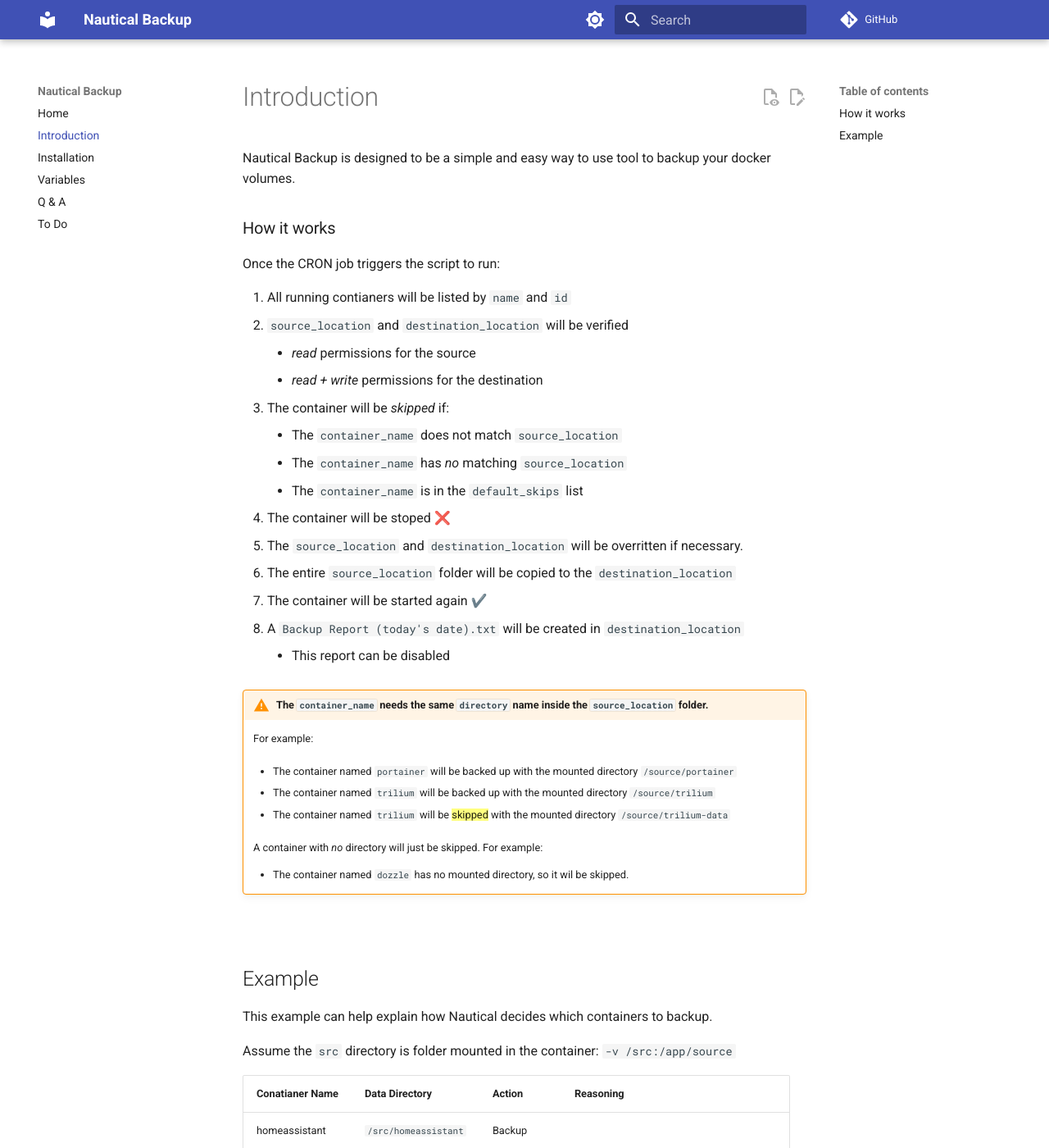
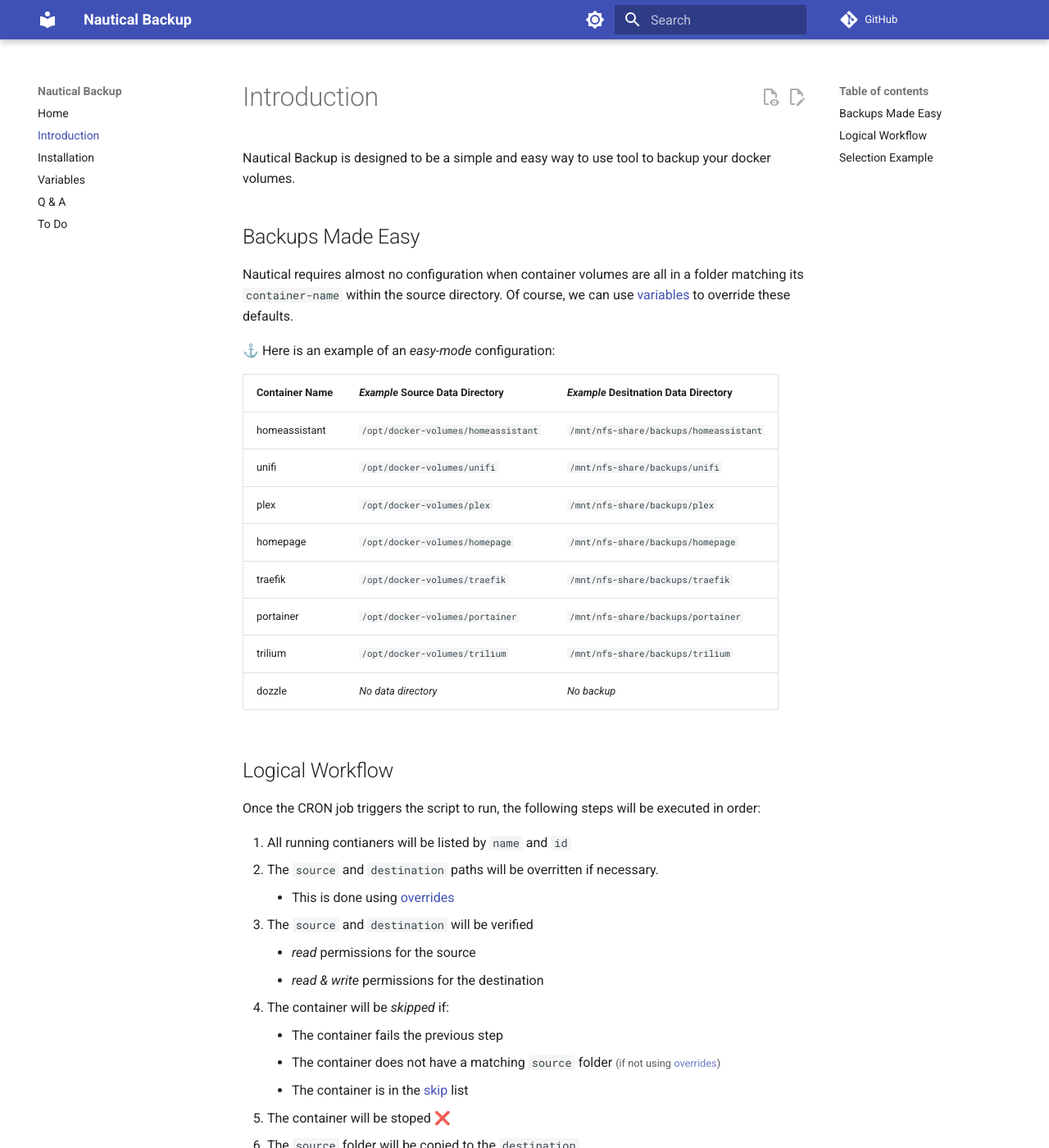
Before and after one commit to Minituff/nautical-backup, an MkDocs documentation site: the page built from docs/introduction.md, in a window 1280 px wide and 1400 px high. Shown: the whole window at 82% size. Built offline with MkDocs 1.6.1 and Material for MkDocs 9.7.7, drawn with Linux system fonts in a browser that asks for light colours; comment, search, counter and statistics services are not loaded; some of the changed text lies outside the part shown.

Commit message:
Better documentation

```diff
--- a/docs/introduction.md
+++ b/docs/introduction.md
@@ -1,40 +1,58 @@
 Nautical Backup is designed to be a simple and easy way to use tool to backup your docker volumes.
+## Backups Made Easy
 
-### How it works
-Once the CRON job triggers the script to run:
+Nautical requires almost no configuration when container volumes are all in a folder matching its `container-name` within the source directory. Of course, we can use [variables](./arguments.md) to override these defaults.
+
+⚓ Here is an example of an *easy-mode* configuration:
+
+| Container Name | *Example* Source Data Directory     | *Example* Desitnation Data Directory   |
+| -------------- | ----------------------------------- | -------------------------------------- |
+| homeassistant  | `/opt/docker-volumes/homeassistant` | `/mnt/nfs-share/backups/homeassistant` |
+| unifi          | `/opt/docker-volumes/unifi`         | `/mnt/nfs-share/backups/unifi`         |
+| plex           | `/opt/docker-volumes/plex`          | `/mnt/nfs-share/backups/plex`          |
+| homepage       | `/opt/docker-volumes/homepage`      | `/mnt/nfs-share/backups/homepage`      |
+| traefik        | `/opt/docker-volumes/traefik`       | `/mnt/nfs-share/backups/traefik`       |
+| portainer      | `/opt/docker-volumes/portainer`     | `/mnt/nfs-share/backups/portainer`     |
+| trilium        | `/opt/docker-volumes/trilium`       | `/mnt/nfs-share/backups/trilium`       |
+| dozzle         | *No data directory*                 | *No backup*                            |
+
+## Logical Workflow
+Once the CRON job triggers the script to run, the following steps will be executed in order:
 
 1. All running contianers will be listed by `name` and `id`
-1. `source_location` and `destination_location` will be verified
+2. The `source` and `destination` paths will be overritten if necessary.
+    *  This is done using [overrides](./arguments.md#override-source-directory)
+3. The `source` and `destination` will be verified
     * *read* permissions for the source
-    * *read + write* permissions for the destination
-1. The container will be *skipped* if:
-    * The `container_name` does not match `source_location`
-    * The `container_name` has *no* matching `source_location`
-    * The `container_name` is in the `default_skips` list
-1. The container will be stoped ❌
-1. The `source_location` and `destination_location` will be overritten if necessary.
-1. The entire `source_location` folder will be copied to the `destination_location`
-1. The container will be started again ✔️
-1. A `Backup Report (today's date).txt` will be created in `destination_location`
-      * This report can be disabled
+    * *read & write* permissions for the destination
+4. The container will be *skipped* if:
+    * The container fails the previous step
+    * The container does not have a matching `source` folder <small>(if not using [overrides](./arguments.md#override-source-directory))</small>
+    * The container is in the [skip](./arguments.md#skip-containers) list
+5. The container will be stoped ❌
+6. The `source` folder will be copied to the `destination`
+    * Except for excluded files
+7. The container will be started again ✔️
+8. A `Backup Report (today's date).txt` will be created in `destination`
+      * This report can be disabled using [variables](./arguments.md#report-file)
 
 
-!!! warning "The `container_name` needs the same `directory` name inside the `source_location` folder."
+!!! warning "The container needs a matching `directory` name inside the `source` folder."
+    !!! abstract "Only if you are not using [overrides](./arguments.md#override-source-directory)."
     For example:
 
-    * The container named `portainer` will be backed up with the mounted directory `/source/portainer`
+    * A container named `portainer` will be backed up with the mounted directory `/source/portainer`
 
-    * The container named `trilium` will be backed up with the mounted directory `/source/trilium`
+    * A container named `trilium` will be backed up with the mounted directory `/source/trilium`
 
-    * The container named `trilium` will be ==skipped== with the mounted directory `/source/trilium-data`
+    * A container named `portainer` will be ==skipped== with the mounted directory `/source/portainer-data`
 
     A container with *no* directory will just be skipped. For example:
 
-    * The container named `dozzle` has no mounted directory, so it wil be skipped.
+    * A container named `dozzle` has no mounted directory, so it wil be skipped.
 
-<br>
 
-## Example
+## Selection Example
  This example can help explain how Nautical decides which containers to backup.
 
  Assume the `src` directory is folder mounted in the container: `-v /src:/app/source`
@@ -44,9 +62,12 @@
 | homeassistant   | `/src/homeassistant` | Backup |                                           |
 | unifi           | `/src/unifi`         | Backup |                                           |
 | tautulli        | `/src/plex-data`     | Skip   | Container name and data dir don't match   |
-| homepage        | `/src/dashboard`     | Skip   | Container name and data dir don't match   |
+| homepage        | `/src/home-continer` | Skip   | Container name and data dir don't match   |
 | dozzle          | *No data directory*  | Skip   | No data directory matching container name |
 | watchtower      | *No data directory*  | Skip   | No data directory matching container name |
 | traefik         | `/src/traefik/data`  | Backup | `traefik` and all subfolders              |
 | portainer       | `/src/portainer`     | Backup |                                           |
 | trilium         | `/src/trilium`       | Backup |                                           |
+
+!!! note "`homepage` and `tautulli` can still be backed up."
+    You just need to use [Source Location Overrides](./arguments.md#override-source-directory)
```
Also changed, not shown: docs/arguments.md (+1 -1 lines), snippets/docker-example-tooltips.md (+1 -1 lines).
